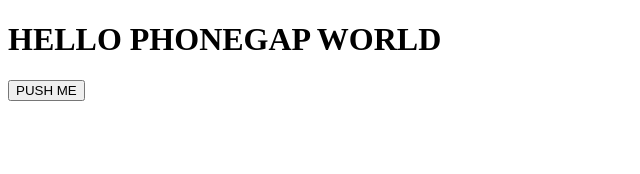
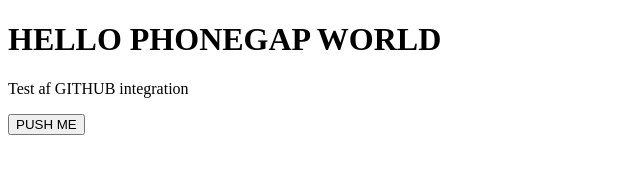
Before and after one commit to jacoblarsen/simplephonegap, a plain HTML site: page index.html in a window 1280 px wide. Shown: the whole page, without its empty margins (0-640 px from the left). Drawn offline with Linux system fonts and the light colour scheme.

Commit message:
commit anf push

```diff
--- a/index.html
+++ b/index.html
@@ -5,7 +5,7 @@
 </head>
 <body>
 <h1>HELLO PHONEGAP WORLD</h1>
-
+<p>Test af GITHUB integration</p>
 <button type="button" onclick="alert('HELLO WORLD')">PUSH ME</button>
 
 </body>
```
